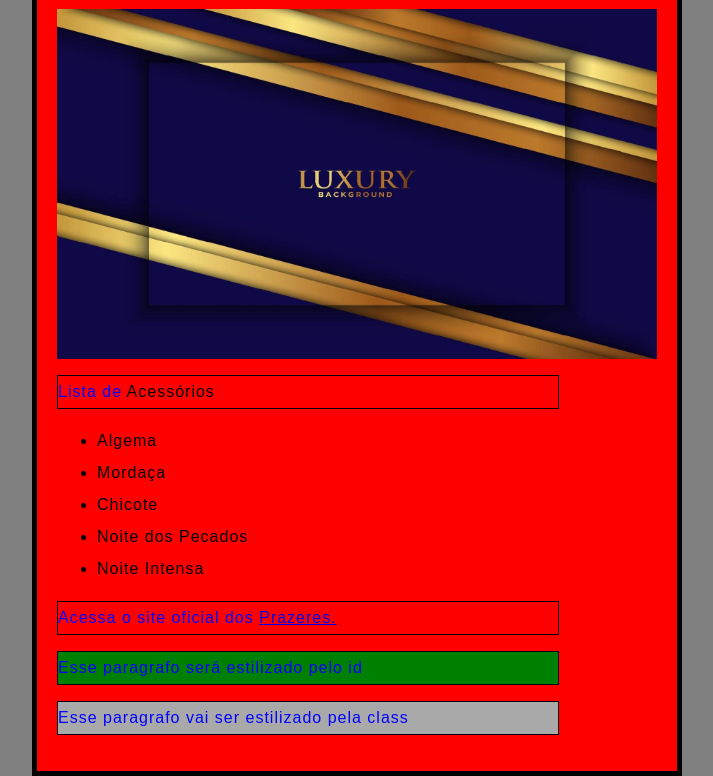
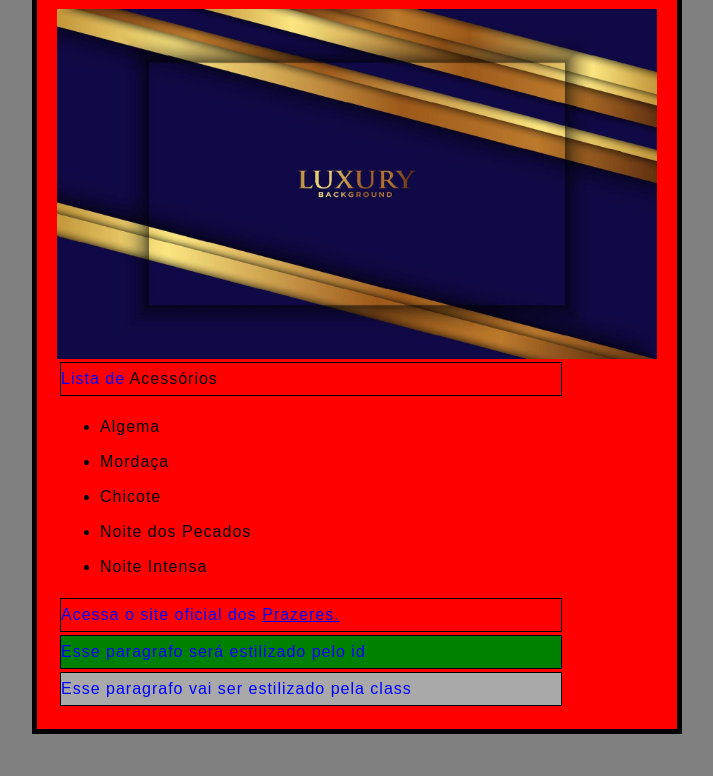
Before and after one commit to RDAGUANA/senai-frontend, a plain HTML site: page site-teste/index.html in a window 1280 px wide. Shown: the part 159-935 px from the top of the page, without its empty margins (283-996 px from the left). After the commit the page ends 893 px from the top, so only its background shows below. Drawn offline with Linux system fonts and the light colour scheme; a web font is replaced by a local one.

Commit message:
aula:21/03/2024 estilizando com css

```diff
--- a/site-teste/estilos/estilo.css
+++ b/site-teste/estilos/estilo.css
@@ -38,6 +38,8 @@ p, li {
     font-size: 16px;
     line-height: 2;
     letter-spacing: 1px;
+    padding: : 3px;
+    margin: 3px;
 }
 
 body {
```
